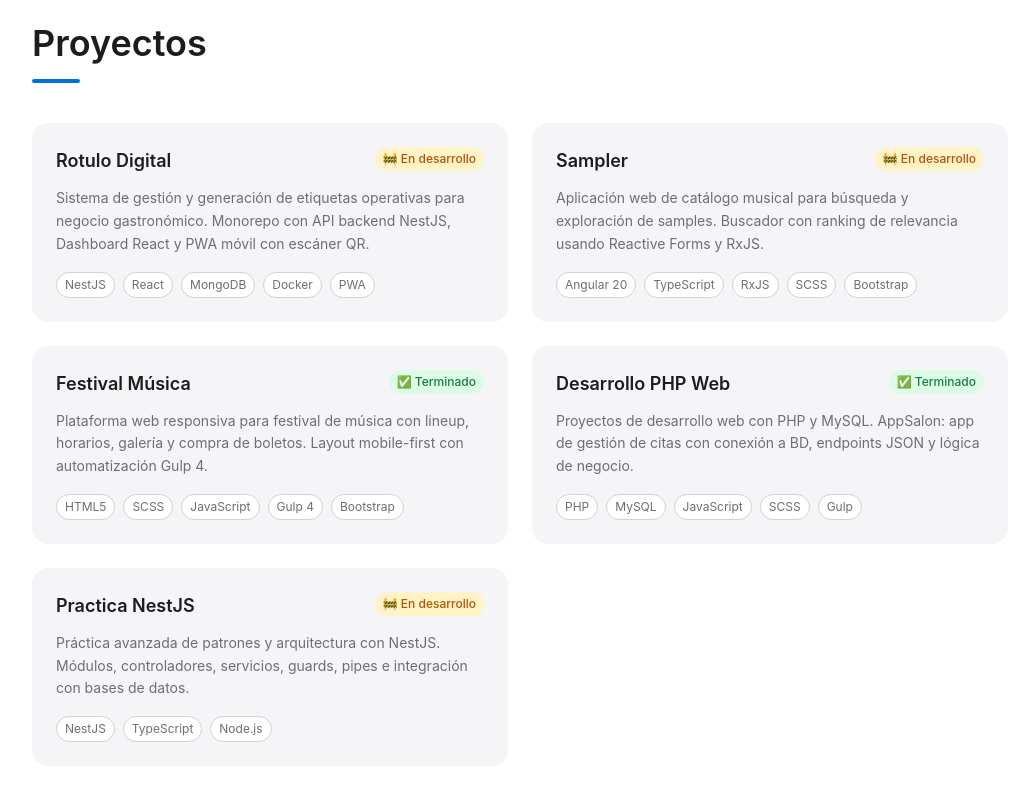
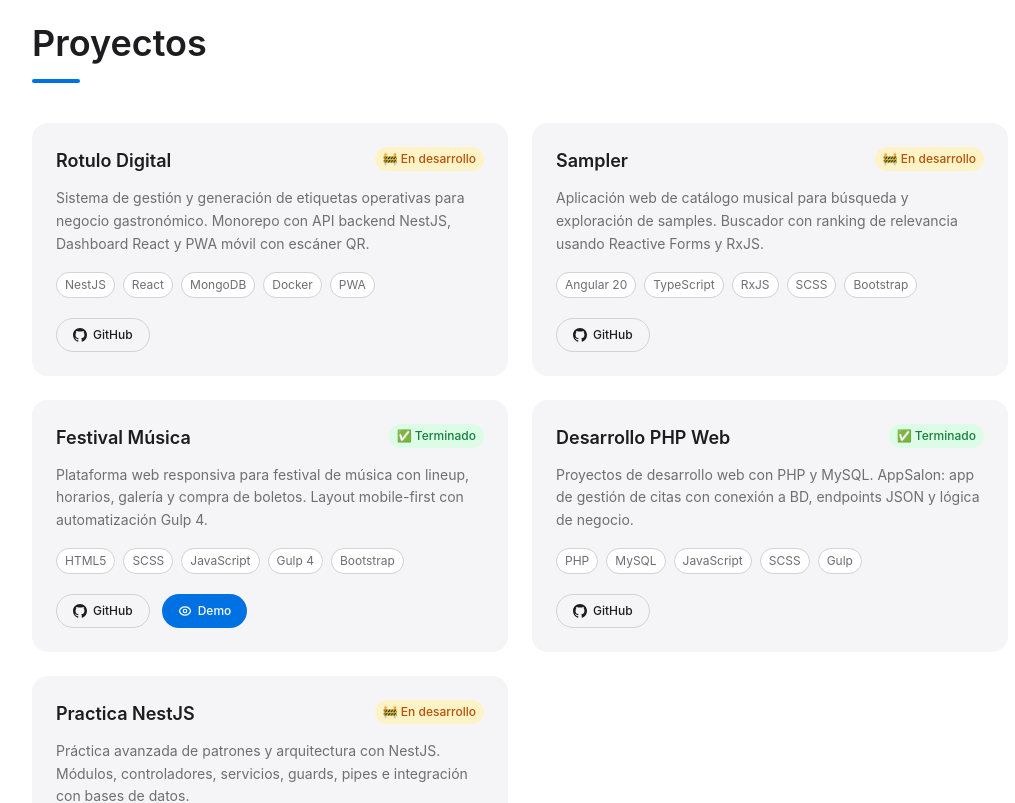
Before and after one commit to lucciano12/portafolio, a Next.js app: page / in a window 1280 px wide. Shown: the part 1960-2763 px from the top of the page, without its empty margins (120-1135 px from the left). Built offline with nearby package versions, Linux system fonts and the light colour scheme.

Commit message:
feat: add demo and github buttons to project cards

```diff
--- a/components/Projects.tsx
+++ b/components/Projects.tsx
@@ -3,35 +3,40 @@ const projects = [
     title: 'Rotulo Digital',
     description: 'Sistema de gestión y generación de etiquetas operativas para negocio gastronómico. Monorepo con API backend NestJS, Dashboard React y PWA móvil con escáner QR.',
     stack: ['NestJS', 'React', 'MongoDB', 'Docker', 'PWA'],
-    url: 'https://github.com/lucciano12/Rotulo-digital',
+    github: 'https://github.com/lucciano12/Rotulo-digital',
+    demo: '',
     status: 'wip',
   },
   {
     title: 'Sampler',
     description: 'Aplicación web de catálogo musical para búsqueda y exploración de samples. Buscador con ranking de relevancia usando Reactive Forms y RxJS.',
     stack: ['Angular 20', 'TypeScript', 'RxJS', 'SCSS', 'Bootstrap'],
-    url: 'https://github.com/lucciano12/Sampler',
+    github: 'https://github.com/lucciano12/Sampler',
+    demo: '',
     status: 'wip',
   },
   {
     title: 'Festival Música',
     description: 'Plataforma web responsiva para festival de música con lineup, horarios, galería y compra de boletos. Layout mobile-first con automatización Gulp 4.',
     stack: ['HTML5', 'SCSS', 'JavaScript', 'Gulp 4', 'Bootstrap'],
-    url: 'https://github.com/lucciano12/Festival-musica',
+    github: 'https://github.com/lucciano12/Festival-musica',
+    demo: 'https://festival-musica-lucciano.vercel.app',
     status: 'done',
   },
   {
     title: 'Desarrollo PHP Web',
     description: 'Proyectos de desarrollo web con PHP y MySQL. AppSalon: app de gestión de citas con conexión a BD, endpoints JSON y lógica de negocio.',
     stack: ['PHP', 'MySQL', 'JavaScript', 'SCSS', 'Gulp'],
-    url: 'https://github.com/lucciano12/desarrollo-php-web',
+    github: 'https://github.com/lucciano12/desarrollo-php-web',
+    demo: '',
     status: 'done',
   },
   {
     title: 'Practica NestJS',
     description: 'Práctica avanzada de patrones y arquitectura con NestJS. Módulos, controladores, servicios, guards, pipes e integración con bases de datos.',
     stack: ['NestJS', 'TypeScript', 'Node.js'],
-    url: 'https://github.com/lucciano12/Practica-NestJS',
+    github: 'https://github.com/lucciano12/Practica-NestJS',
+    demo: '',
     status: 'wip',
   },
 ]
@@ -44,15 +49,13 @@ export default function Projects() {
         <div className="w-12 h-1 bg-[#0071e3] mb-10 rounded"></div>
         <div className="grid md:grid-cols-2 gap-6">
           {projects.map((project) => (
-            <a
+            <div
               key={project.title}
-              href={project.url}
-              target="_blank"
-              rel="noopener noreferrer"
-              className="group block bg-[#f5f5f7] rounded-2xl p-6 hover:shadow-md transition-shadow"
+              className="group bg-[#f5f5f7] rounded-2xl p-6 hover:shadow-md transition-shadow flex flex-col justify-between"
             >
+              <div>
                 <div className="flex justify-between items-start mb-3">
-                <h3 className="text-lg font-semibold text-[#1d1d1f] group-hover:text-[#0071e3] transition-colors">
+                  <h3 className="text-lg font-semibold text-[#1d1d1f]">
                     {project.title}
                   </h3>
                   <span
@@ -66,14 +69,42 @@ export default function Projects() {
                   </span>
                 </div>
                 <p className="text-sm text-[#6e6e73] leading-relaxed mb-4">{project.description}</p>
-              <div className="flex flex-wrap gap-2">
+                <div className="flex flex-wrap gap-2 mb-5">
                   {project.stack.map((tech) => (
                     <span key={tech} className="text-xs bg-white border border-[#d2d2d7] text-[#6e6e73] px-2 py-1 rounded-full">
                       {tech}
                     </span>
                   ))}
                 </div>
+              </div>
+              <div className="flex gap-3 mt-auto">
+                <a
+                  href={project.github}
+                  target="_blank"
+                  rel="noopener noreferrer"
+                  className="flex items-center gap-1.5 text-xs font-medium px-4 py-2 rounded-full border border-[#d2d2d7] text-[#1d1d1f] hover:bg-[#e8e8ed] transition-colors"
+                >
+                  <svg className="w-3.5 h-3.5" fill="currentColor" viewBox="0 0 24 24">
+                    <path d="M12 0C5.37 0 0 5.37 0 12c0 5.3 3.438 9.8 8.205 11.385.6.113.82-.258.82-.577 0-.285-.01-1.04-.015-2.04-3.338.724-4.042-1.61-4.042-1.61-.546-1.385-1.335-1.755-1.335-1.755-1.087-.744.084-.729.084-.729 1.205.084 1.838 1.236 1.838 1.236 1.07 1.835 2.809 1.305 3.495.998.108-.776.417-1.305.76-1.605-2.665-.3-5.466-1.332-5.466-5.93 0-1.31.465-2.38 1.235-3.22-.135-.303-.54-1.523.105-3.176 0 0 1.005-.322 3.3 1.23.96-.267 1.98-.399 3-.405 1.02.006 2.04.138 3 .405 2.28-1.552 3.285-1.23 3.285-1.23.645 1.653.24 2.873.12 3.176.765.84 1.23 1.91 1.23 3.22 0 4.61-2.805 5.625-5.475 5.92.42.36.81 1.096.81 2.22 0 1.606-.015 2.896-.015 3.286 0 .315.21.69.825.57C20.565 21.795 24 17.295 24 12c0-6.63-5.37-12-12-12z"/>
+                  </svg>
+                  GitHub
                 </a>
+                {project.demo && (
+                  <a
+                    href={project.demo}
+                    target="_blank"
+                    rel="noopener noreferrer"
+                    className="flex items-center gap-1.5 text-xs font-medium px-4 py-2 rounded-full bg-[#0071e3] text-white hover:bg-[#0077ed] transition-colors"
+                  >
+                    <svg className="w-3.5 h-3.5" fill="none" stroke="currentColor" strokeWidth="2" viewBox="0 0 24 24">
+                      <path strokeLinecap="round" strokeLinejoin="round" d="M15 12a3 3 0 11-6 0 3 3 0 016 0z" />
+                      <path strokeLinecap="round" strokeLinejoin="round" d="M2.458 12C3.732 7.943 7.523 5 12 5c4.478 0 8.268 2.943 9.542 7-1.274 4.057-5.064 7-9.542 7-4.477 0-8.268-2.943-9.542-7z" />
+                    </svg>
+                    Demo
+                  </a>
+                )}
+              </div>
+            </div>
           ))}
         </div>
       </div>
```
Lines whose indentation alone changed are shown as unchanged.
